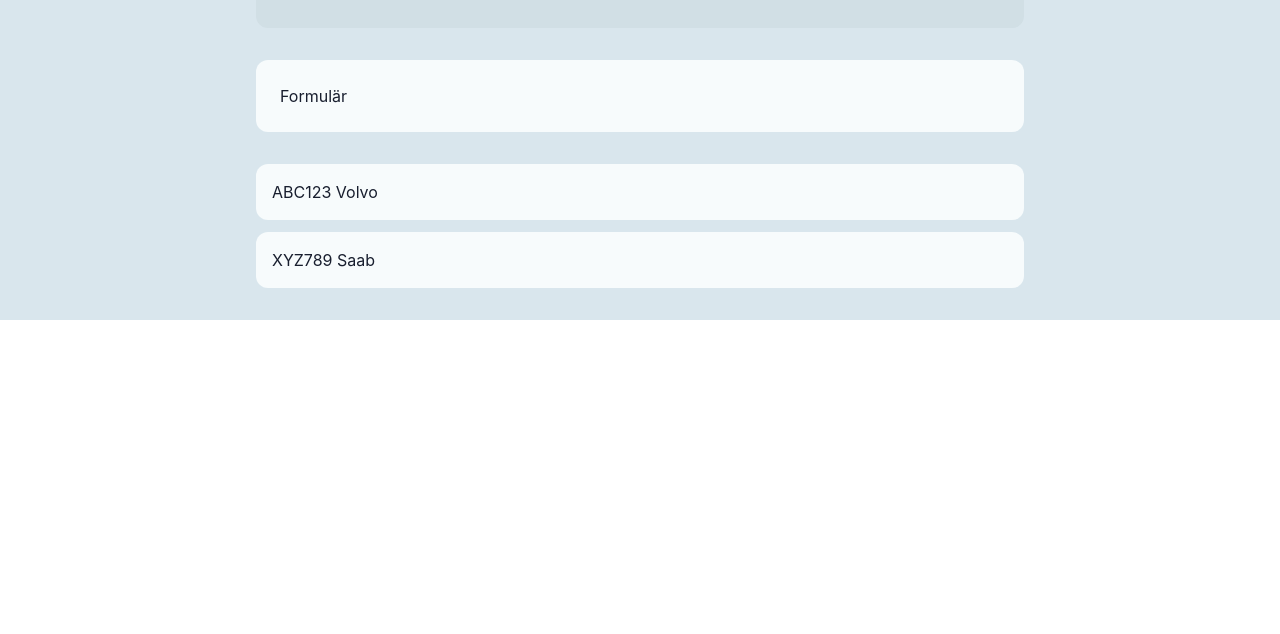
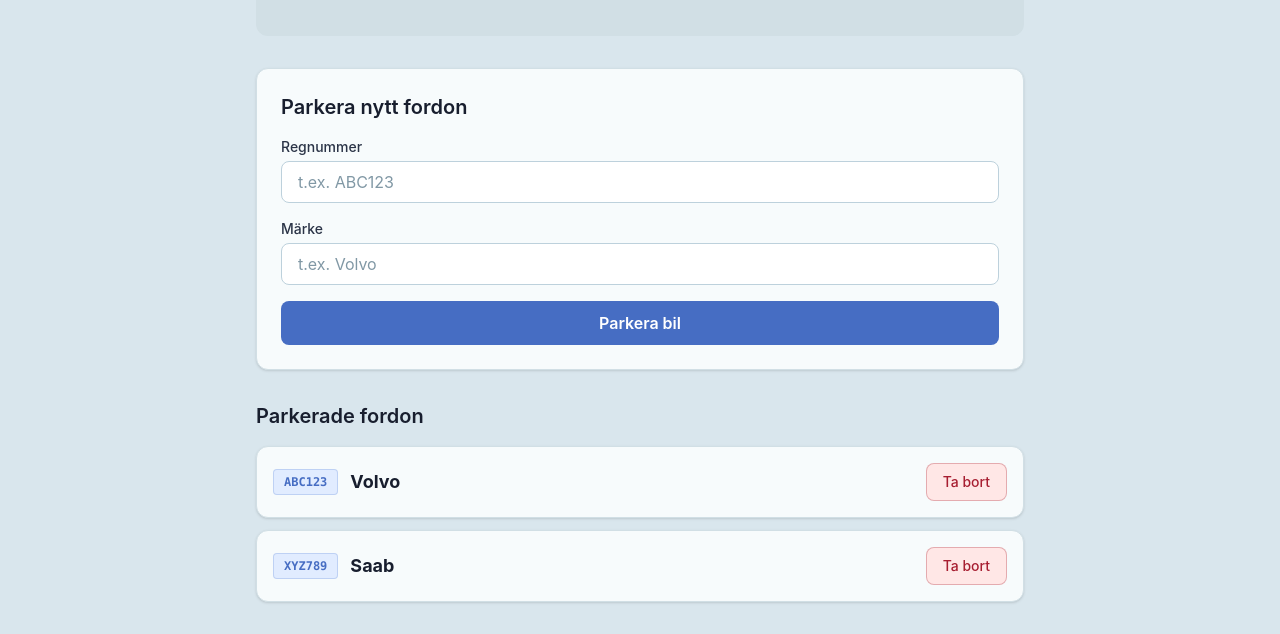
Before and after one commit to laszloprekop/fe-09-minigarage, a React (Vite) app: page / in a window 1280 px wide. Shown: the part 608-1242 px from the top of the page. Before the commit the page ends 928 px from the top, so only its background shows below. Built offline with nearby package versions, Linux system fonts and the light colour scheme.

Commit message:
feat(ui): implement nivå 1 — add with spread, remove with filter

```diff
--- a/src/App.tsx
+++ b/src/App.tsx
@@ -1,3 +1,4 @@
+import { useState } from 'react';
 import { GarageView } from './components/GarageView';
 import { ParkingForm } from './components/ParkingForm';
 import { VehicleList } from './components/VehicleList';
@@ -9,16 +10,66 @@ const SEED: ICar[] = [
 ];
 
 export default function App() {
+  const [cars, setCars] = useState<ICar[]>(SEED);
+  const [regNumber, setRegNumber] = useState('');
+  const [brand, setBrand] = useState('');
+  const [error, setError] = useState('');
+
+  const handleAddCar = () => {
+    const trimmedReg = regNumber.trim();
+    const trimmedBrand = brand.trim();
+
+    if (!trimmedReg || !trimmedBrand) {
+      setError('Fyll i både regnummer och märke.');
+      return;
+    }
+
+    setError('');
+
+    const newCar: ICar = {
+      id: Date.now(),
+      regNumber: trimmedReg,
+      brand: trimmedBrand,
+    };
+
+    setCars((prev) => [...prev, newCar]);
+    setRegNumber('');
+    setBrand('');
+  };
+
+  const handleDeleteCar = (id: number) => {
+    setCars((prev) => prev.filter((car) => car.id !== id));
+  };
+
   return (
     <div className="min-h-screen bg-surface-200 p-8 text-ink-900">
       <div className="mx-auto max-w-3xl space-y-8">
         <header className="text-center">
-          <h1 className="text-3xl font-semibold">Minigaraget</h1>
-          <p className="text-ink-700">Antal bilar i garaget: {SEED.length}</p>
+          <h1 className="mb-2 text-3xl font-semibold">Minigaraget</h1>
+          <p className="text-ink-700">
+            Antal bilar i garaget:{' '}
+            <span className="font-semibold text-ink-950">{cars.length}</span>
+          </p>
         </header>
+
         <GarageView />
-        <ParkingForm />
-        <VehicleList cars={SEED} />
+
+        <ParkingForm
+          regNumber={regNumber}
+          brand={brand}
+          error={error}
+          onRegNumberChange={(value) => {
+            setRegNumber(value);
+            setError('');
+          }}
+          onBrandChange={(value) => {
+            setBrand(value);
+            setError('');
+          }}
+          onSubmit={handleAddCar}
+        />
+
+        <VehicleList cars={cars} onDelete={handleDeleteCar} />
       </div>
     </div>
   );
--- a/src/components/ParkingForm.tsx
+++ b/src/components/ParkingForm.tsx
@@ -1,3 +1,78 @@
-export function ParkingForm() {
-  return <section className="rounded-xl bg-surface-50 p-6">Formulär</section>;
+interface Props {
+  regNumber: string;
+  brand: string;
+  error: string;
+  onRegNumberChange: (value: string) => void;
+  onBrandChange: (value: string) => void;
+  onSubmit: () => void;
 }
+
+const inputClasses =
+  'w-full rounded-lg border border-surface-400 bg-white px-4 py-2 ' +
+  'text-ink-900 placeholder:text-surface-600 focus:border-accent focus:outline-none';
+
+export function ParkingForm({
+  regNumber,
+  brand,
+  error,
+  onRegNumberChange,
+  onBrandChange,
+  onSubmit,
+}: Props) {
+  return (
+    <section className="rounded-xl border border-surface-300 bg-surface-50 p-6 shadow-sm">
+      <h2 className="mb-4 text-xl font-semibold">Parkera nytt fordon</h2>
+
+      {error && (
+        <div
+          role="alert"
+          className="mb-4 rounded-lg border border-alert/40 bg-alert-soft p-3 text-sm text-alert"
+        >
+          {error}
+        </div>
+      )}
+
+      <div className="space-y-4">
+        <div>
+          <label
+            htmlFor="regNumber"
+            className="mb-1 block text-sm font-medium text-ink-800"
+          >
+            Regnummer
+          </label>
+          <input
+            id="regNumber"
+            type="text"
+            value={regNumber}
+            onChange={(event) => onRegNumberChange(event.target.value.toUpperCase())}
+            placeholder="t.ex. ABC123"
+            className={inputClasses}
+          />
+        </div>
+
+        <div>
+          <label htmlFor="brand" className="mb-1 block text-sm font-medium text-ink-800">
+            Märke
+          </label>
+          <input
+            id="brand"
+            type="text"
+            value={brand}
+            onChange={(event) => onBrandChange(event.target.value)}
+            placeholder="t.ex. Volvo"
+            className={inputClasses}
+          />
+        </div>
+
+        <button
+          type="button"
+          onClick={onSubmit}
+          className="w-full cursor-pointer rounded-lg bg-accent-strong py-2.5 font-semibold
+                     text-white transition-colors hover:bg-accent"
+        >
+          Parkera bil
+        </button>
+      </div>
+    </section>
+  );
+}
--- a/src/components/VehicleList.tsx
+++ b/src/components/VehicleList.tsx
@@ -3,14 +3,28 @@ import { VehicleRow } from './VehicleRow';
 
 interface Props {
   cars: ICar[];
+  onDelete: (id: number) => void;
 }
 
-export function VehicleList({ cars }: Props) {
+export function VehicleList({ cars, onDelete }: Props) {
   return (
-    <section className="space-y-3">
-      {cars.map((car) => (
-        <VehicleRow key={car.id} car={car} />
-      ))}
+    <section>
+      <h2 className="mb-4 text-xl font-semibold">Parkerade fordon</h2>
+
+      {cars.length === 0 ? (
+        <p
+          className="rounded-xl border border-surface-300 bg-surface-100 py-8 text-center
+                     text-ink-700"
+        >
+          Garaget är helt tomt.
+        </p>
+      ) : (
+        <div className="space-y-3">
+          {cars.map((car) => (
+            <VehicleRow key={car.id} car={car} onDelete={onDelete} />
+          ))}
+        </div>
+      )}
     </section>
   );
 }
--- a/src/components/VehicleRow.tsx
+++ b/src/components/VehicleRow.tsx
@@ -2,12 +2,34 @@ import type { ICar } from '../domain/types';
 
 interface Props {
   car: ICar;
+  onDelete: (id: number) => void;
 }
 
-export function VehicleRow({ car }: Props) {
+export function VehicleRow({ car, onDelete }: Props) {
   return (
-    <div className="rounded-xl bg-surface-50 p-4">
-      {car.regNumber} {car.brand}
+    <div
+      className="flex items-center justify-between rounded-xl border border-surface-300
+                 bg-surface-50 p-4 shadow-sm"
+    >
+      <div className="flex items-center gap-3">
+        <span
+          className="rounded border border-accent/30 bg-accent-soft px-2.5 py-1 font-mono
+                     text-xs font-semibold uppercase text-accent-strong"
+        >
+          {car.regNumber}
+        </span>
+        <h3 className="text-lg font-bold">{car.brand}</h3>
+      </div>
+
+      <button
+        type="button"
+        onClick={() => onDelete(car.id)}
+        className="cursor-pointer rounded-lg border border-alert/30 bg-alert-soft px-4 py-2
+                   text-sm font-medium text-alert transition-colors hover:bg-alert
+                   hover:text-white"
+      >
+        Ta bort
+      </button>
     </div>
   );
 }
```
